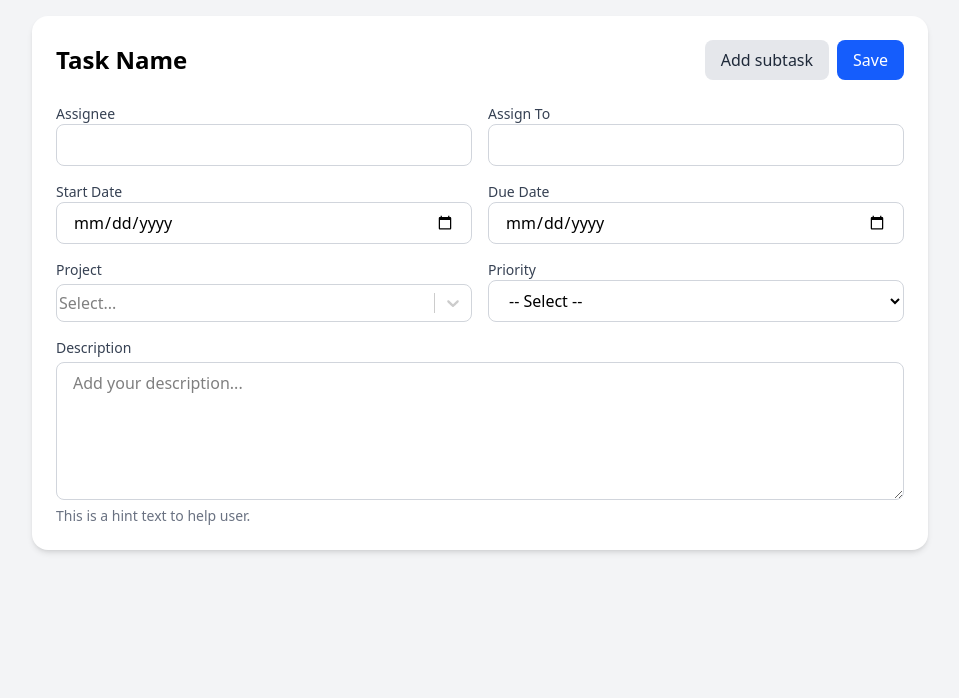
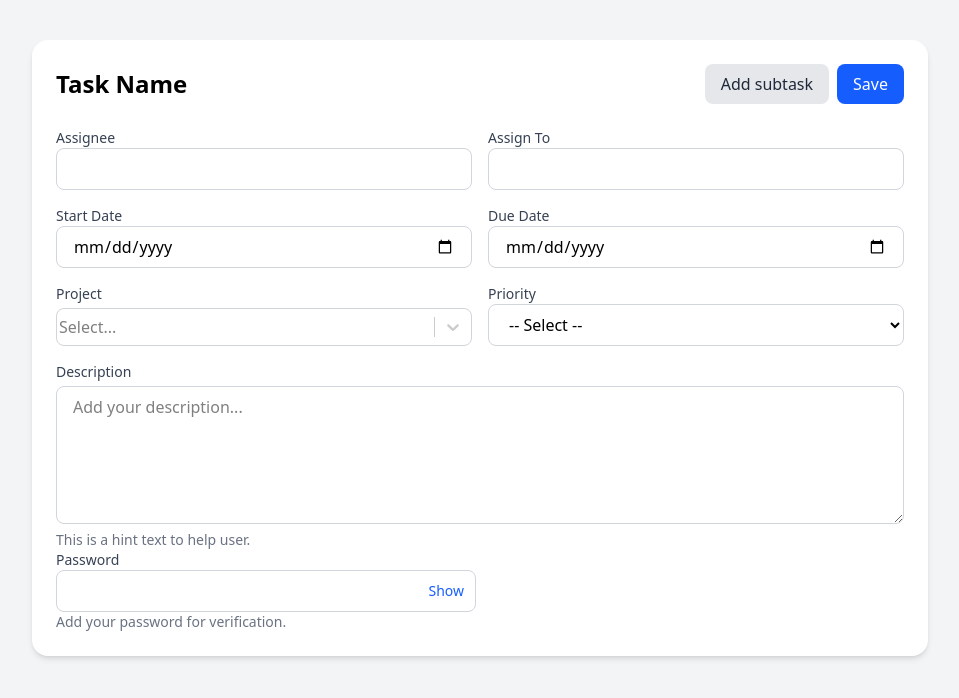
Before and after one commit to deivish/library-form, a React (Vite) app: page / in a window 1280 px wide. Shown: the top 698 px of the page, without its empty margins (160-1119 px from the left). Built offline with nearby package versions, Linux system fonts and the light colour scheme.

Commit message:
add InpitPassword componente

```diff
--- /dev/null
+++ b/src/components/form/InputPassword.tsx
@@ -0,0 +1,22 @@
+import React, { useState } from "react";
+import { Input } from "./Input";
+
+export const InputPassword = (props: React.InputHTMLAttributes<HTMLInputElement>) => {
+  const [visible, setVisible] = useState(false);
+  return (
+    <div className="relative">
+      <Input
+        {...props}
+        type={visible ? "text" : "password"}
+        className="pr-10"
+      />
+      <button
+        type="button"
+        onClick={() => setVisible(!visible)}
+        className="absolute inset-y-0 right-3 text-sm text-blue-600"
+      >
+        {visible ? "Hide" : "Show"}
+      </button>
+    </div>
+  );
+};
--- a/src/components/pages/TaskForm.tsx
+++ b/src/components/pages/TaskForm.tsx
@@ -5,6 +5,7 @@ import { Label } from "../form/Label";
 import { Select } from "../form/Select";
 import MultiSelect from "../form/MultiSelect";
 import { HelperText } from "../form/HelperText";
+import { InputPassword } from "../form/InputPassword";
 
 const options = [
   { value: "financial", label: "Financial Support" },
@@ -21,6 +22,7 @@ const TaskForm = () => {
     project: "",
     priority: "",
     description: "",
+    password: "",
   });
 
   const [selectedMultiOptions, setSelectedMultiOptions] = useState([]);
@@ -42,7 +44,7 @@ const TaskForm = () => {
   };
 
   return (
-    <div className="max-w-4xl mx-auto bg-white p-6 rounded-2xl shadow-md">
+    <div className="max-w-4xl mx-auto bg-white p-6 rounded-2xl shadow-md mt-6">
       <FormHeader
         title="Task Name"
         onAddSubtask={handleAddSubtask}
@@ -107,6 +109,15 @@ const TaskForm = () => {
         <HelperText>This is a hint text to help user.</HelperText>
       </div>
 
+      <div style={{ width: "420px" }}>
+        <Label htmlFor="password" required>Password</Label>
+        <InputPassword
+          id="password"
+          name="password"
+          onChange={handleChange}
+        />
+        <HelperText>Add your password for verification.</HelperText>
+      </div>
       </form>
     </div>
   );
```
